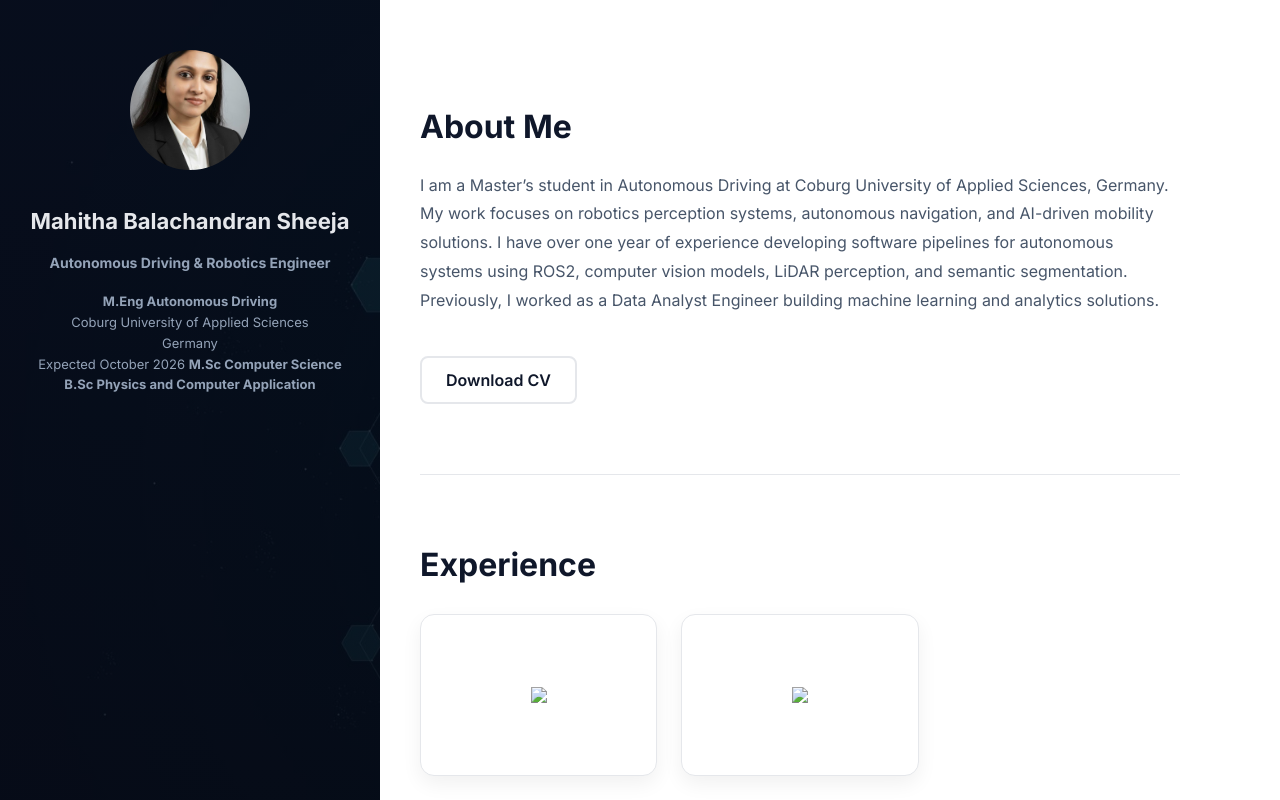
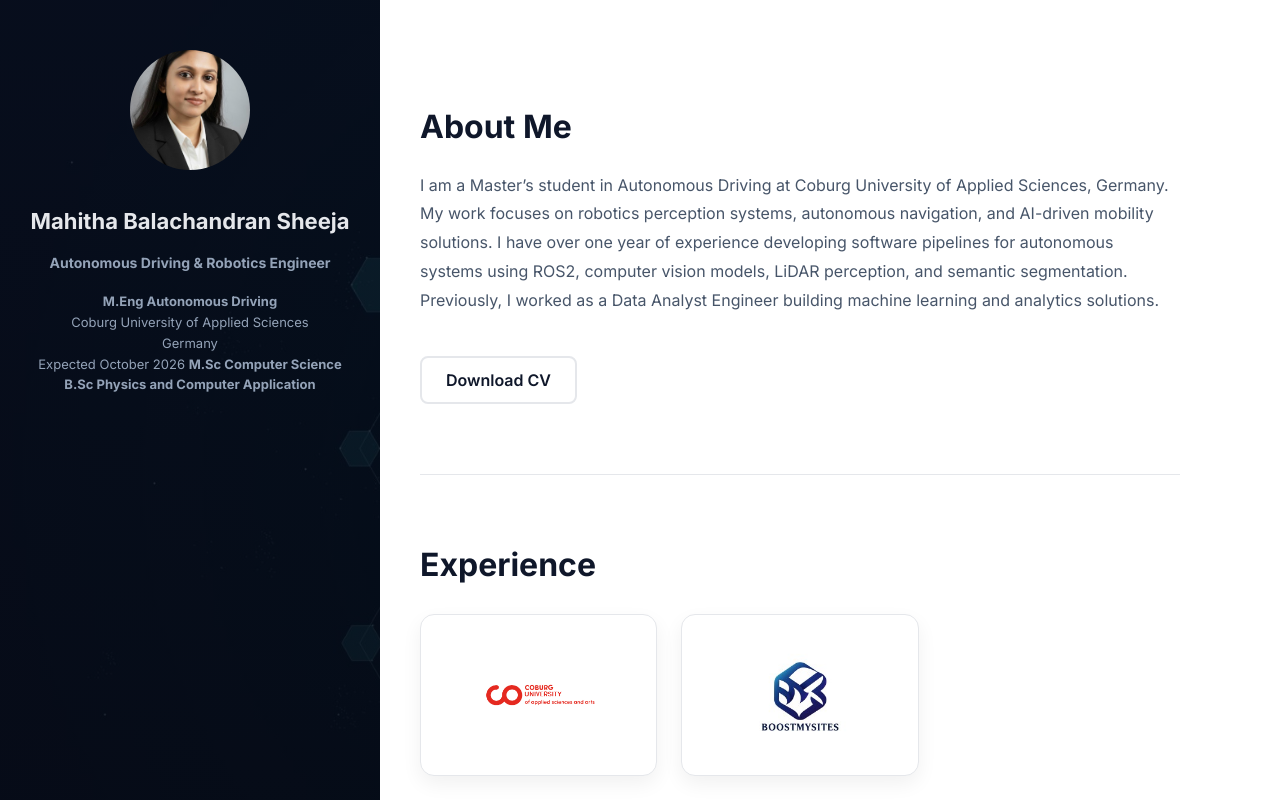
Before and after one commit to mahithabs2025-stack/mahitha-portfolio, a plain HTML site: page index.html in a window 1280 px wide. Shown: the top 800 px of the page. Drawn offline with Linux system fonts and the light colour scheme.

Commit message:
Update index.html

```diff
--- a/index.html
+++ b/index.html
@@ -257,11 +257,11 @@ I have over one year of experience developing software pipelines for autonomous
 <div class="experience-grid">
 
 <div class="experience-card">
-<img src="experience/coburg.png">
+<img src="coburg.png">
 </div>
 
 <div class="experience-card">
-<img src="experience/boostmysites.png">
+<img src="boostmysites.png">
 </div>
 
 </div>
```
